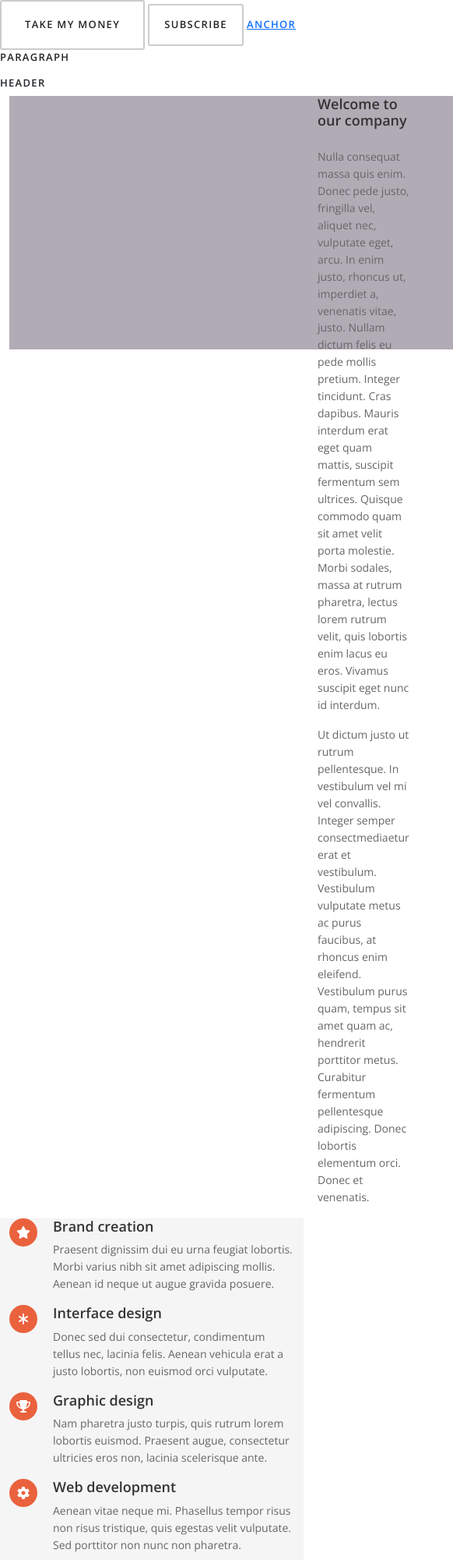
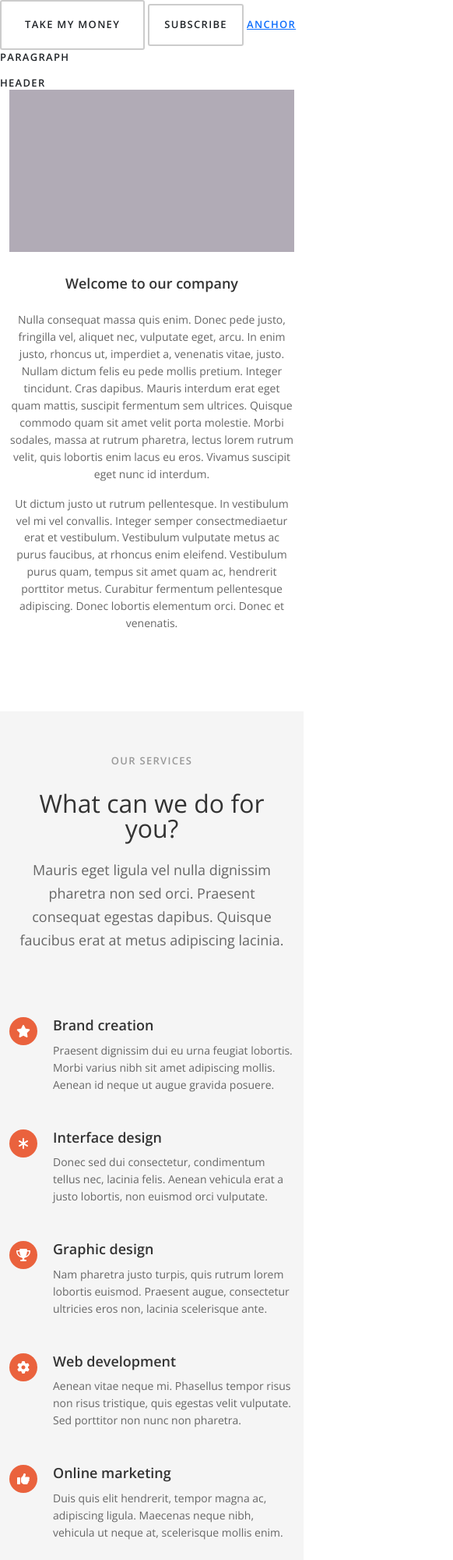
Before and after one commit to MaciejTeclaw/pluto_v2, a website: page index.html in a window 390 px wide. Shown: the top 2000 px of the page at 78% size, 582 px wide, since content can reach past the window. Drawn offline with nearby package versions, Linux system fonts and the light colour scheme.

Commit message:
boxes fixes

```diff
--- a/index.html
+++ b/index.html
@@ -18,18 +18,18 @@
 	<body>
         <a class="btn btn-custom btn-custom__big" href="#">Take my money</a>
         <button class="btn btn-custom" type="submit">Subscribe</button>
-        <a class="subtitle">Anchor</a>
-		<p class="subtitle">Paragraph</p>
-		<h3 class="subtitle">Header</h3>
+        <a class="title">Anchor</a>
+		<p class="title">Paragraph</p>
+		<h3 class="title">Header</h3>
 		<main>
-			<section class="boxes-wrapper--big container">
+			<section class="boxes--single container">
 				<div class="row">
 					<div class="box">
 						<div class="box__image">
 							<img src="/dist/img/board_image.png" alt="Board">
 						</div>
 						<div class="box__description">
-							<h3 class="title">Welcome to our company</h2>
+							<h3 class="subtitle">Welcome to our company</h2>
 							<p>
 								Nulla consequat massa quis enim. Donec pede justo, fringilla vel, aliquet nec, vulputate eget, arcu. In enim justo, rhoncus ut, imperdiet a, venenatis vitae, justo. Nullam dictum felis eu pede mollis pretium. Integer tincidunt. Cras dapibus. Mauris interdum erat eget quam mattis, suscipit fermentum sem ultrices. Quisque commodo quam sit amet velit porta molestie. Morbi sodales, massa at rutrum pharetra, lectus lorem rutrum velit, quis lobortis enim lacus eu eros. Vivamus suscipit eget nunc id interdum.
 							</p>
@@ -40,60 +40,65 @@
 					</div>
 				</div>
 			</section>
-			<section class="boxes-wrapper">
+			<section class="boxes">
 				<div class="container">
-					<div class="row boxes d-flex justify-content-between flex-wrap">
-						<div class="box col-sm-4">
+					<div class="row boxes__description">
+						<h2 class="title">Our services</h2>
+						<h3 class="subtitle--big">What can we do for you?</h3>
+						<p>Mauris eget ligula vel nulla dignissim pharetra non sed orci. Praesent consequat egestas dapibus. Quisque faucibus erat at metus adipiscing lacinia.</p>
+					</div>
+					<div class="row row-cols-1 row-cols-sm-2 row-cols-lg-3 boxes__content">
+						<div class="box col">
 							<div class="box__icon">
 								<span class="fa-solid fa-star"></span>
 							</div>
 							<div class="box__description">
-								<h3 class="title">Brand creation</h3>
+								<h3 class="subtitle">Brand creation</h3>
 								<p>Praesent dignissim dui eu urna feugiat lobortis. Morbi varius nibh sit amet adipiscing mollis. Aenean id neque ut augue gravida posuere.</p>
 							</div>
 						</div>
-						<div class="box col-sm-4">
+						<div class="box col">
 							<div class="box__icon">
 								<span class="fa-solid fa-asterisk"></span>
 							</div>
 							<div class="box__description">
-							  <h3 class="title">Interface design</h3>
+							  <h3 class="subtitle">Interface design</h3>
 							  <p>Donec sed dui consectetur, condimentum tellus nec, lacinia felis. Aenean vehicula erat a justo lobortis, non euismod orci vulputate.</p>
 							</div>
 						</div>
-						<div class="box col-sm-4">
+						<div class="box col">
 							<div class="box__icon">
 								<span class="fa-solid fa-trophy"></span>
 							</div>
 							<div class="box__description">
-							  <h3 class="title">Graphic design</h3>
+							  <h3 class="subtitle">Graphic design</h3>
 							  <p>Nam pharetra justo turpis, quis rutrum lorem lobortis euismod. Praesent augue, consectetur ultricies eros non, lacinia scelerisque ante.</p>
 							</div>
 						</div>
-						<div class="box col-sm-4">
+						<div class="box col">
 							<div class="box__icon">
 								<span class="fa-solid fa-gear"></span>
 							</div>
 							<div class="box__description">
-							  <h3 class="title">Web development</h3>
+							  <h3 class="subtitle">Web development</h3>
 							  <p>Aenean vitae neque mi. Phasellus tempor risus non risus tristique, quis egestas velit vulputate. Sed porttitor non nunc non pharetra.</p>
 							</div>
 						</div>
-						<div class="box col-sm-4">
+						<div class="box col">
 							<div class="box__icon">
 								<span class="fa-solid fa-thumbs-up"></span>
 							</div>
 							<div class="box__description">
-							  <h3 class="title">Online marketing</h3>
+							  <h3 class="subtitle">Online marketing</h3>
 							  <p>Duis quis elit hendrerit, tempor magna ac, adipiscing ligula. Maecenas neque nibh, vehicula ut neque at, scelerisque mollis enim.</p>
 							</div>
 						</div>
-						<div class="box col-sm-4">
+						<div class="box col">
 							<div class="box__icon">
 							  <span class="fa-solid fa-file-lines"></span>
 							</div>
 							<div class="box__description">
-							  <h3 class="title">Information visualization</h3>
+							  <h3 class="subtitle">Information visualization</h3>
 							  <p>Integer quis tristique arcu. Ut convallis purus purus, ut facilisis lorem pulvinar sit. Curabitur ullamcorper purus non auctor consectetur.</p>
 							</div>
 						</div>
--- a/src/scss/style.scss
+++ b/src/scss/style.scss
@@ -19,7 +19,6 @@ $iconColor: #ffffff;
 $sectionPadding: 3.5rem;
 
 //bootstrap variables
-//breadcrumbs
 $breadcrumb-divider: quote('/');
 
 @mixin text-wide {
@@ -29,24 +28,34 @@ $breadcrumb-divider: quote('/');
   letter-spacing: 1.3px;
 }
 
-@mixin text-title {
-  font-size: 1.125rem;
-  font-weight: $fontBold;
-  color: $titleColor;
-}
-
 body {
   font-family: 'Open Sans', sans-serif;
 }
 
+h1,
+h2,
+h3,
+h4,
+h5 {
+  margin: 0;
+}
+
 .title {
+  @include text-wide();
+}
+
+.subtitle {
   font-size: 1.125rem;
   font-weight: $fontBold;
   color: $titleColor;
+
+  &--big {
+    line-height: 1;
+    font-weight: $fontRegular;
+    letter-spacing: normal;
+    font-size: 2rem;
+    color: $titleColor;
   }
-
-.subtitle {
-  @include text-wide();
 }
 
 .btn-custom {
@@ -65,6 +74,7 @@ body {
   justify-content: space-between;
   align-items: flex-start;
   gap: 1.25rem;
+  margin-bottom: 1.875rem;
 
   &__icon {
     width: 100%;
@@ -79,28 +89,80 @@ body {
   }
 
   &__image {
+    flex: 1;
+    img {
       width: 100%;
       height: auto;
     }
+  }
 
   &__description {
+    flex: 1;
     font-size: 0.875rem;
     line-height: 1.57;
     color: $textColor;
+
+    .subtitle {
+      margin-bottom: 10px;
+    }
   }
 }
 
-.boxes-wrapper--big {
+.boxes {
+  background-color: $secondBgColor;
+  padding-top: $sectionPadding;
+  padding-bottom: calc(#{$sectionPadding} - 2.125rem);
+  margin-top: $sectionPadding;
+
+  &--single {
     .box {
       gap: 1.875rem;
 
-    .title {
+      .subtitle {
         margin-bottom: 1.5rem;
       }
     }
   }
 
-.boxes-wrapper {
-  background-color: $secondBgColor;
+  &__description {
+    text-align: center;
+    max-width: 735px;
+    margin: 0 auto;
+    font-size: 1.125rem;
+    color: $textColor;
 
+    .title {
+      color: #999999;
     }
+    .subtitle--big {
+      margin-top: 1.875rem;
+    }
+    p {
+      margin-top: 1.375rem;
+      line-height: 1.67;
+    }
+  }
+
+  &__content {
+    margin-top: 4.25rem;
+  }
+}
+
+@media (max-width: 1199.98px) {
+  .boxes--single {
+    .box {
+      flex-direction: column;
+      align-items: center;
+
+      &__description {
+        text-align: center;
+      }
+    }
+  }
+}
+@media (max-width: 991.98px) {
+}
+@media (max-width: 767.98px) {
+}
+@media (max-width: 575.98px) {
+}
```
Also changed, not shown: dist/css/style.css, dist/css/style.min.css. Lines whose indentation alone changed are shown as unchanged.
